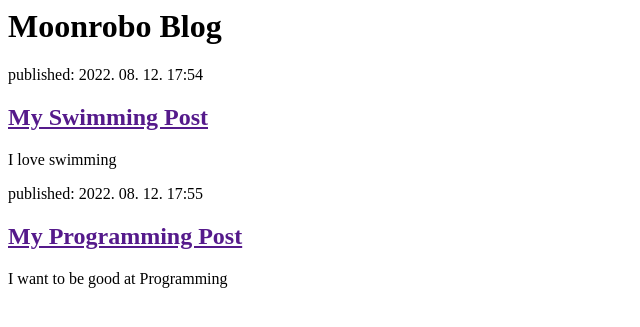
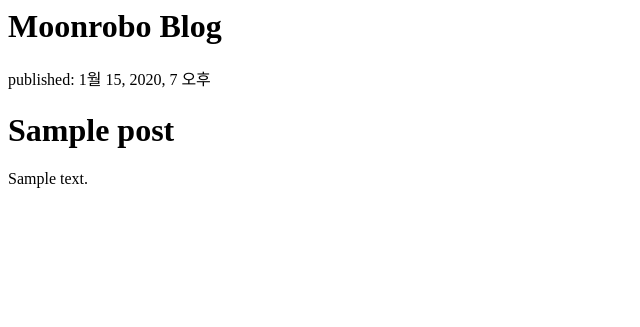
Before and after one commit to moonsunmi/my-first-blog, a Django app: page / in a window 1280 px wide. Shown: the top 327 px of the page, without its empty margins (0-640 px from the left). Run offline with Django 3.2, Linux system fonts and the light colour scheme; tables that the repository leaves empty hold one stand-in row (values such as "Sample post").

Commit message:
Modified templates to display posts from database.

```diff
--- a/blog/templates/blog/post_list.html
+++ b/blog/templates/blog/post_list.html
@@ -7,15 +7,13 @@
             <h1><a hred="">Moonrobo Blog</a></h1>
         </div>
 
-        <div>
-            <p>published: 2022. 08. 12. 17:54</p>
-            <h2><a href="">My Swimming Post</a></h2>
-            <p>I love swimming</p>
-        <div>
-            <p>published: 2022. 08. 12. 17:55</p>
-            <h2><a href="">My Programming Post</a></h2>
-            <p>I want to be good at Programming</p>
-        </div>
+        {% for post in posts %}
+            <div>
+                <p>published: {{ post.published_date }}</p>
+                <h1><a hred="">{{ post.title }}</a></h1>
+                <p>{{ post.text|linebreaksbr }}</p>
+            </div>
+        {% endfor %}
 
     </body>
 </html>
--- a/blog/views.py
+++ b/blog/views.py
@@ -1,4 +1,8 @@
 from django.shortcuts import render
+from django.utils import timezone
+from .models import Post
+
 
 def post_list(request):
-    return render(request, 'blog/post_list.html', {})
+    posts = Post.objects.filter(published_date__lte=timezone.now()).order_by('published_date')
+    return render(request, 'blog/post_list.html', {'posts': posts})
```
